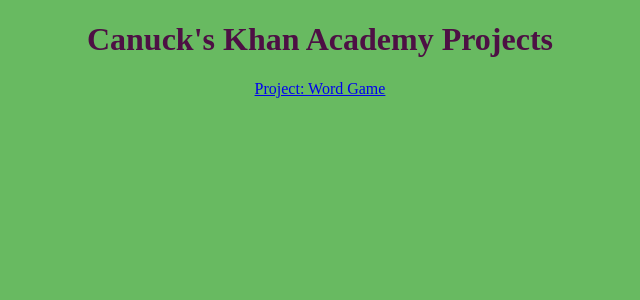
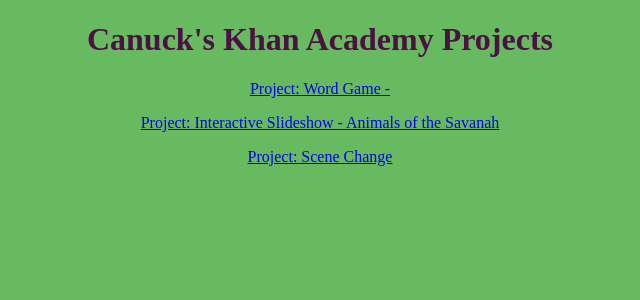
Before and after one commit to CplCanuck/CplCanuck.github.io, a Jekyll site: the page khan-academy/index.html, which Jekyll copies as it is, in a window 1280 px wide. Shown: the top 300 px of the page, without its empty margins (320-960 px from the left). Built offline with Jekyll 4.4.1, drawn with Linux system fonts in a browser that asks for light colours.

Commit message:
Update index.html
Linked two more khan academy projects

```diff
--- a/khan-academy/index.html
+++ b/khan-academy/index.html
@@ -17,7 +17,10 @@
 <body>
 
 <h1>Canuck's Khan Academy Projects</h1>
-<p> <a target="_blank" href="word-game.html">Project: Word Game</a></p>
+<p> <a target="_blank" href="word-game.html">Project: Word Game - </a></p>
+<p> <a target="_blank" href="animals-of-the-savanah.html">Project: Interactive Slideshow - Animals of the Savanah</a></p>
+<p> <a target="_blank" href="scene-change.html">Project: Scene Change</a></p>
+
 
 </body>
 </html>
```
